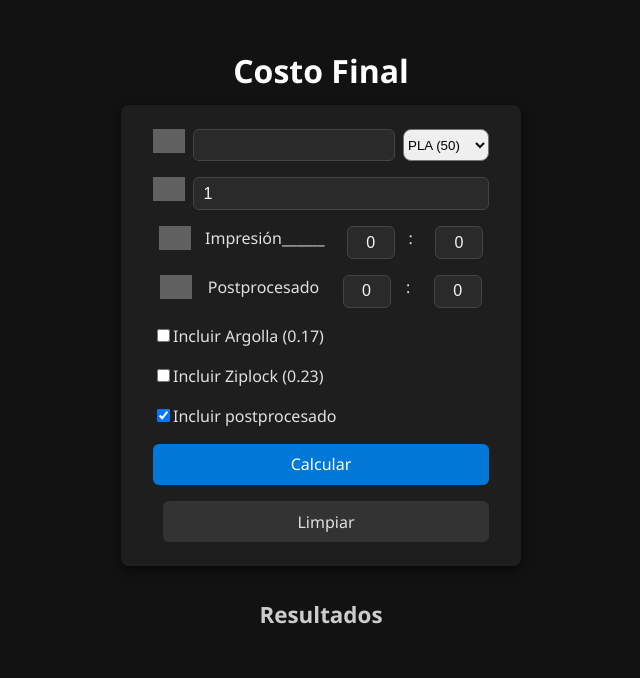
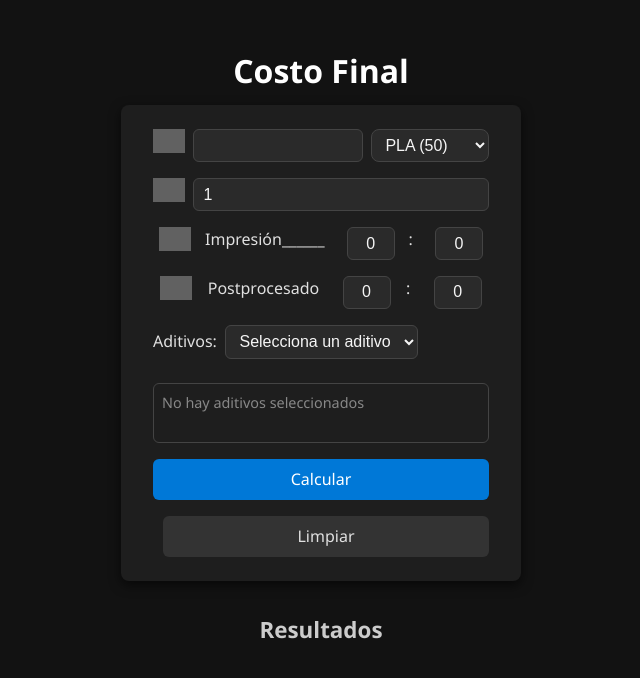
Before and after one commit to Laxwip/CalculadoraVenta3D, a React (Vite) app in the folder client/: page /#/ in a window 1280 px wide. Shown: the top 678 px of the page, without its empty margins (319-959 px from the left). Built offline with nearby package versions, Linux system fonts and the light colour scheme; grey boxes are pictures that could not be loaded.

Commit message:
mejoras vizuales

```diff
--- a/client/src/components/Homepage/Homepage.css
+++ b/client/src/components/Homepage/Homepage.css
@@ -128,24 +128,25 @@ input[type=number]::-webkit-outer-spin-button {
 }
 
 .resultado {
-  font-size: 1;   /* más grande que el normal */
-  line-height: 1.6;   /* más espacio entre líneas */
-  font-family: Consolas, monospace; /* mantiene estilo de bloque */
-  white-space: pre-wrap; /* para que se ajuste mejor en pantallas pequeñas */
+  font-size: 1rem;
+  line-height: 1.6;
+  font-family: Consolas, monospace;
+  white-space: pre-wrap;
 }
 
-.icon{
+/* Iconos */
+.icon {
   height: 1.5rem;
   filter: invert();
-
 }
 
+/* Orientación horizontal */
 .OrientacionHorizontal {
   width: 100%;
   display: flex;
   flex-direction: row;
-  justify-content: space-evenly; /* distribuye en espacios iguales */
-  max-width: 800px; /* ejemplo de límite máximo */
+  justify-content: space-evenly;
+  max-width: 800px;
   gap: .5rem;
 }
 
@@ -153,3 +154,63 @@ input[type=number]::-webkit-outer-spin-button {
   height: 100%;
   border-radius: 0.5rem;
 }
+
+/* Selector de aditivos */
+select {
+  padding: 0.4rem 0.6rem;
+  border: 1px solid #444;
+  border-radius: 6px;
+  font-size: 1rem;
+  background: #2a2a2a;
+  color: #f5f5f5;
+  cursor: pointer;
+}
+
+select:focus {
+  outline: none;
+  border-color: #0078d7;
+  box-shadow: 0 0 0 2px rgba(0,120,215,0.4);
+  background: #333;
+}
+
+/* Caja de chips */
+.chips-box {
+  min-height: 60px; /* espacio fijo */
+  border: 1px solid #444;
+  border-radius: 6px;
+  padding: 8px;
+  margin-top: 8px;
+  display: flex;
+  flex-wrap: wrap;
+  gap: 8px;
+  background: #1e1e1e;
+}
+
+.placeholder {
+  color: #888;
+  font-size: 0.9em;
+}
+
+/* Chips individuales */
+.chip {
+  display: inline-flex;
+  align-items: center;
+  background: #2a2a2a;
+  border-radius: 16px;
+  padding: 4px 10px;
+  font-size: 0.9em;
+  color: #f5f5f5;
+}
+
+.chip button {
+  margin-left: 6px;
+  background: transparent;
+  border: none;
+  color: #ccc;
+  font-weight: bold;
+  cursor: pointer;
+}
+
+.chip button:hover {
+  color: #ff4d4d;
+}
--- a/client/src/components/Homepage/Homepage.jsx
+++ b/client/src/components/Homepage/Homepage.jsx
@@ -10,9 +10,7 @@ export default function Homepage() {
   const [minutos, setMinutos] = useState(0);
   const [horasPost, setHorasPost] = useState(0);
   const [minutosPost, setMinutosPost] = useState(0);
-  const [incluirArgolla, setIncluirArgolla] = useState(false);
-  const [incluirZiplock, setIncluirZiplock] = useState(false);
-  const [incluirPost, setIncluirPost] = useState(true);
+  const [aditivos, setAditivos] = useState([]);
   const [resultado, setResultado] = useState("");
 
   useEffect(() => {
@@ -25,9 +23,7 @@ export default function Homepage() {
       setMinutos(saved.minutos);
       setHorasPost(saved.horasPost);
       setMinutosPost(saved.minutosPost);
-      setIncluirArgolla(saved.incluirArgolla ?? false);
-      setIncluirZiplock(saved.incluirZiplock ?? false);
-      setIncluirPost(saved.incluirPost ?? true);
+      setAditivos(saved.aditivos ?? []);
     }
   }, []);
 
@@ -41,18 +37,12 @@ export default function Homepage() {
       minutos,
       horasPost,
       minutosPost,
-      incluirArgolla,
-      incluirZiplock,
-      incluirPost
+      aditivos
     };
     localStorage.setItem("datosCosto", JSON.stringify(datos));
     const res = calcularCosto(datos);
 
-    // Construir texto de aditivos seleccionados
-    let aditivosTexto = "Ninguno";
-    if (incluirArgolla && incluirZiplock) aditivosTexto = "Argolla + Ziplock";
-    else if (incluirArgolla) aditivosTexto = "Argolla";
-    else if (incluirZiplock) aditivosTexto = "Ziplock";
+    const aditivosTexto = aditivos.length > 0 ? aditivos.join(" + ") : "Ninguno";
 
     setResultado(`
       Filamento (${tipoFilamento}): ${res.costoFilamento.toFixed(2)}
@@ -79,11 +69,21 @@ export default function Homepage() {
     setMinutos(0);
     setHorasPost(0);
     setMinutosPost(0);
-    setIncluirArgolla(false);
-    setIncluirZiplock(false);
-    setIncluirPost(true);
+    setAditivos([]);
     setResultado("");
     localStorage.clear();
+  };
+
+  const handleAddAditivo = (e) => {
+    const val = e.target.value;
+    if (val && !aditivos.includes(val)) {
+      setAditivos([...aditivos, val]);
+    }
+    e.target.value = "";
+  };
+
+  const removeAditivo = (item) => {
+    setAditivos(aditivos.filter(a => a !== item));
   };
 
   return (
@@ -105,49 +105,48 @@ export default function Homepage() {
           </div>
         </div>
 
-
-
         <div className='OrientacionHorizontal'>
           <img src="https://res.cloudinary.com/dpk2wmbsb/image/upload/v1773943161/Zdimension/paquete_hvpvkj.png" alt="" className='icon' />
-          <input type="number" value={unidades} onChange={(e) => setUnidades(parseInt(e.target.value) || 1)} />
+          <input type="number" value={unidades} onChange={(e) => setUnidades(e.target.value === "" ? "" : parseInt(e.target.value))} />
         </div>
 
         {/* Tiempo impresión */}
         <div className='OrientacionHorizontal'>
           <img src="https://res.cloudinary.com/dpk2wmbsb/image/upload/v1773944855/Zdimension/tiempo-restante_bj8s1s.png" alt="" className='icon'/>
           <label>Impresión______</label>
-          <input type="number" value={horas} onChange={(e) => setHoras(parseInt(e.target.value) || 0)} style={{ width: "3em", textAlign: "center" }} />
+          <input type="number" value={horas} onChange={(e) => setHoras(e.target.value === "" ? "" : parseInt(e.target.value))} style={{ width: "3em", textAlign: "center" }} />
           <label>:</label>
-          <input type="number" value={minutos} onChange={(e) => setMinutos(parseInt(e.target.value) || 0)} style={{ width: "3em", textAlign: "center" }} />
+          <input type="number" value={minutos} onChange={(e) => setMinutos(e.target.value === "" ? "" : parseInt(e.target.value))} style={{ width: "3em", textAlign: "center" }} />
         </div>
 
         {/* Tiempo postprocesado */}
         <div className='OrientacionHorizontal'>
           <img src="https://res.cloudinary.com/dpk2wmbsb/image/upload/v1773944855/Zdimension/tiempo-restante_bj8s1s.png" alt="" className='icon'/>
           <label>Postprocesado </label>
-          <input type="number" value={horasPost} onChange={(e) => setHorasPost(parseInt(e.target.value) || 0)} style={{ width: "3em", textAlign: "center" }} />
+          <input type="number" value={horasPost} onChange={(e) => setHorasPost(e.target.value === "" ? "" : parseInt(e.target.value))} style={{ width: "3em", textAlign: "center" }} />
           <label>:</label>
-          <input type="number" value={minutosPost} onChange={(e) => setMinutosPost(parseInt(e.target.value) || 0)} style={{ width: "3em", textAlign: "center" }} />
+          <input type="number" value={minutosPost} onChange={(e) => setMinutosPost(e.target.value === "" ? "" : parseInt(e.target.value))} style={{ width: "3em", textAlign: "center" }} />
         </div>
 
-        {/* Opciones */}
+        {/* Selector desplegable de aditivos */}
         <div>
-          <label>
-            <input type="checkbox" checked={incluirArgolla} onChange={(e) => setIncluirArgolla(e.target.checked)} />
-            Incluir Argolla (0.17)
-          </label>
+          <label>Aditivos:</label>
+          <select onChange={handleAddAditivo} defaultValue="">
+            <option value="" disabled>Selecciona un aditivo</option>
+            <option value="Argolla">Argolla (0.17)</option>
+            <option value="Ziplock">Ziplock (0.23)</option>
+            <option value="Sticker">Sticker (0.10)</option>
+          </select>
         </div>
-        <div>
-          <label>
-            <input type="checkbox" checked={incluirZiplock} onChange={(e) => setIncluirZiplock(e.target.checked)} />
-            Incluir Ziplock (0.23)
-          </label>
-        </div>
-        <div>
-          <label>
-            <input type="checkbox" checked={incluirPost} onChange={(e) => setIncluirPost(e.target.checked)} />
-            Incluir postprocesado
-          </label>
+
+        {/* Caja fija para chips de aditivos */}
+        <div className="chips-box">
+          {aditivos.length === 0 && <span className="placeholder">No hay aditivos seleccionados</span>}
+          {aditivos.map((item) => (
+            <span key={item} className="chip">
+              {item} <button type="button" onClick={() => removeAditivo(item)}>x</button>
+            </span>
+          ))}
         </div>
 
         <button type="submit">Calcular</button>
--- a/client/src/components/Homepage/costos.js
+++ b/client/src/components/Homepage/costos.js
@@ -13,6 +13,7 @@ export const COSTO_AMORTIZACION_MIN = 0.0143;
 export const COSTOS_ADITIVOS = {
   Argolla: 0.17,
   Ziplock: 0.23,
+  Sticker: 0.10, // añadido
 };
 
 export const COSTO_POST_MIN = 0.0785;
@@ -25,9 +26,7 @@ export function calcularCosto({
   minutos,
   horasPost,
   minutosPost,
-  incluirArgolla,
-  incluirZiplock,
-  incluirPost,
+  aditivos // ahora recibimos array
 }) {
   const totalMin = (horas * 60) + minutos;
   const totalPostMin = (horasPost * 60) + minutosPost;
@@ -36,12 +35,18 @@ export function calcularCosto({
   const costoElectricidad = unidades > 0 ? (totalMin * COSTO_ELECTRICIDAD_MIN) / unidades : 0;
   const costoAmortizacion = unidades > 0 ? (totalMin * COSTO_AMORTIZACION_MIN) / unidades : 0;
 
-  // Nuevo cálculo de aditivos
+  // Cálculo de aditivos con array
   let costoAditivos = 0;
-  if (incluirArgolla) costoAditivos += COSTOS_ADITIVOS.Argolla;
-  if (incluirZiplock) costoAditivos += COSTOS_ADITIVOS.Ziplock;
+  if (Array.isArray(aditivos)) {
+    aditivos.forEach(a => {
+      if (COSTOS_ADITIVOS[a]) {
+        costoAditivos += COSTOS_ADITIVOS[a];
+      }
+    });
+  }
 
-  const costoPost = incluirPost && unidades > 0 ? (totalPostMin * COSTO_POST_MIN) / unidades : 0;
+  // Postprocesado siempre se incluye (aunque sea 0)
+  const costoPost = unidades > 0 ? (totalPostMin * COSTO_POST_MIN) / unidades : 0;
 
   const subtotal = costoFilamento + costoElectricidad + costoAmortizacion + costoAditivos + costoPost;
   const total = subtotal * 1.1111;
```
Lines whose indentation alone changed are shown as unchanged.
